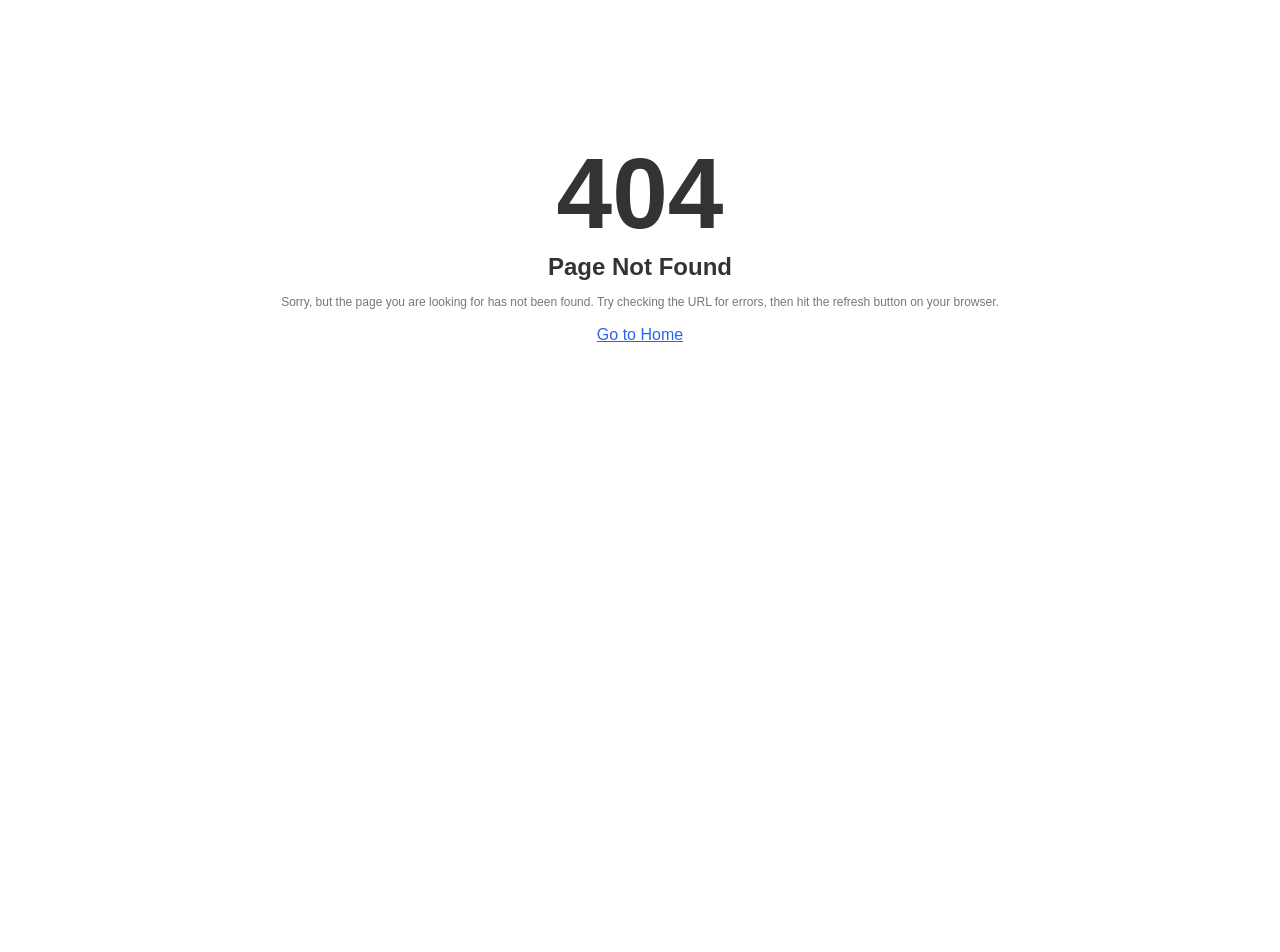
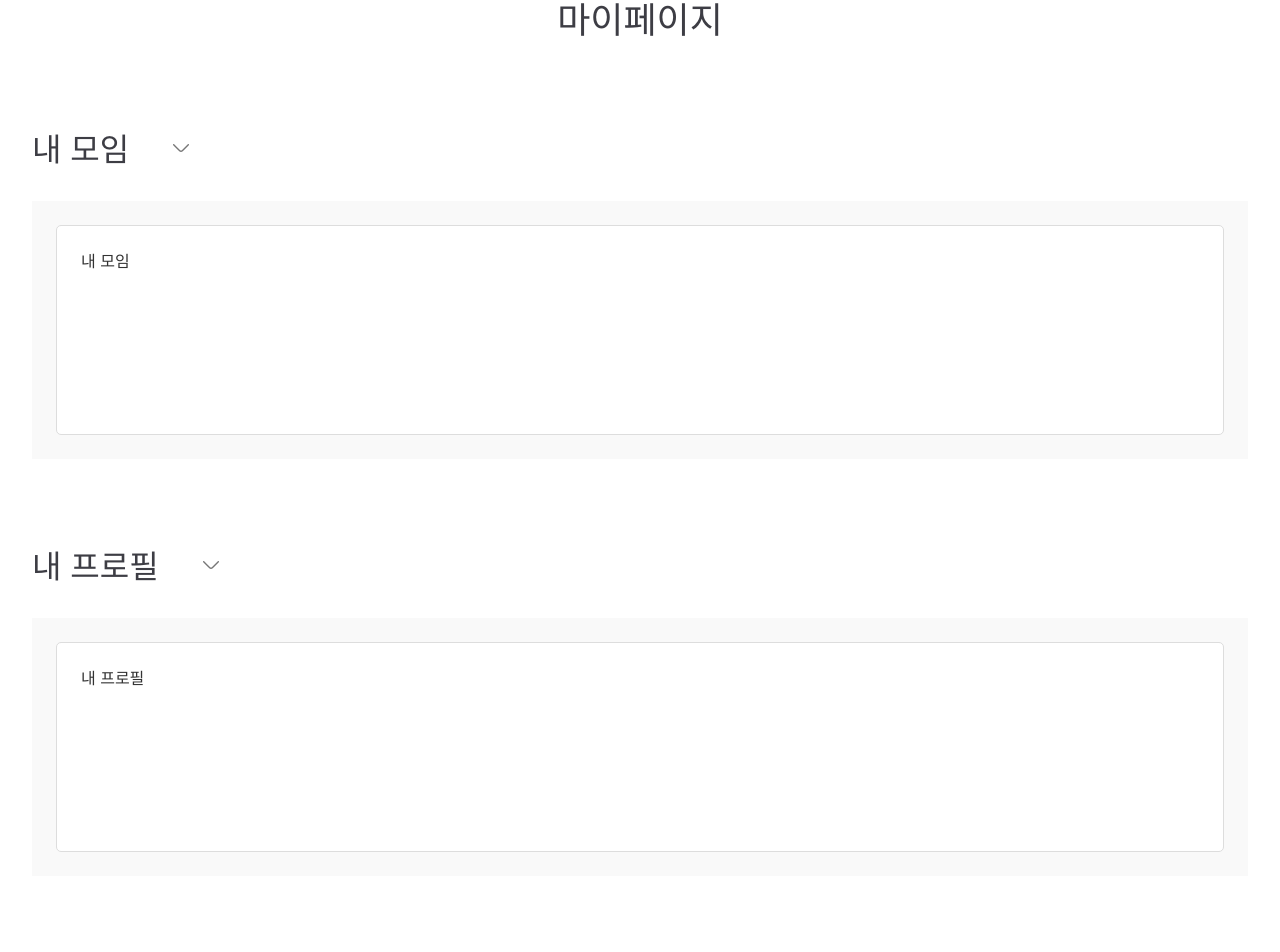
Before and after one commit to SWM14-HumanError/Match-Up-Frontend, a React (Vite) app: page /mypage in a window 1280 px wide. Before the commit this address had no page. Shown: the part 160-1112 px from the top of the page. Before the commit the page ends 800 px from the top, so only its background shows below. Built offline with nearby package versions, Linux system fonts and the light colour scheme; a web font is replaced by a local one.

Commit message:
Feat: 마이페이지 생성

```diff
--- a/src/App.tsx
+++ b/src/App.tsx
@@ -15,6 +15,7 @@ import UserDetailPage from './pages/ProfilePage/UserDetailPage.tsx';
 import EditProfileInfoPage from './pages/ProfilePage/EditProfileInfoPage.tsx';
 import MentorAuthPage from './pages/MentorAuthPage.tsx';
 import MyGroup from './pages/Mypage/MyGroup.tsx';
+import MyPage from './pages/Mypage/MyPage.tsx';
 import Page404 from './pages/Page404.tsx';
 import './App.css'
 
@@ -46,6 +47,7 @@ function App() {
           <Route path='/join' element={<SignInTerms/>}/>
 
           <Route path='/mypage/group' element={<MyGroup/>}/>
+          <Route path='/mypage' element={<MyPage/>}/>
 
           <Route path='/project/:projectId' element={<ProjectDetailPage/>}/>
           <Route path='/create/project' element={<EditProjectInfoPage/>}/>
--- /dev/null
+++ b/src/pages/Mypage/MyPage.tsx
@@ -0,0 +1,57 @@
+import Navigation from '../../components/Navigation.tsx';
+import DetailToggleBox from '../../components/DetailToggleBox.tsx';
+import '../../styles/MainProjectPage.scss';
+import '../../styles/pages/ProjectDetailPage.scss';
+
+/* 들어가야 할 목록
+내 모임 (최근)
+내 프로필 ()
+채팅 (최근)
+구매 내역 (최근)
+* */
+function MyPage() {
+  return (
+    <div>
+      <Navigation/>
+
+      <div className='main_layout project_detail_page'>
+        <h1>마이페이지</h1>
+
+        <DetailToggleBox title='내 모임'>
+          <div className='contents_border'>
+            <p>
+              내 모임
+            </p>
+          </div>
+        </DetailToggleBox>
+
+        <DetailToggleBox title='내 프로필'>
+          <div className='contents_border'>
+            <p>
+              내 프로필
+            </p>
+          </div>
+        </DetailToggleBox>
+
+        <DetailToggleBox title='최근 채팅'>
+          <div className='contents_border'>
+            <p>
+              채팅
+            </p>
+          </div>
+        </DetailToggleBox>
+
+        <DetailToggleBox title='구매 내역'>
+          <div className='contents_border'>
+            <p>
+              구매 내역
+            </p>
+          </div>
+        </DetailToggleBox>
+
+      </div>
+    </div>
+  );
+}
+
+export default MyPage;
```
